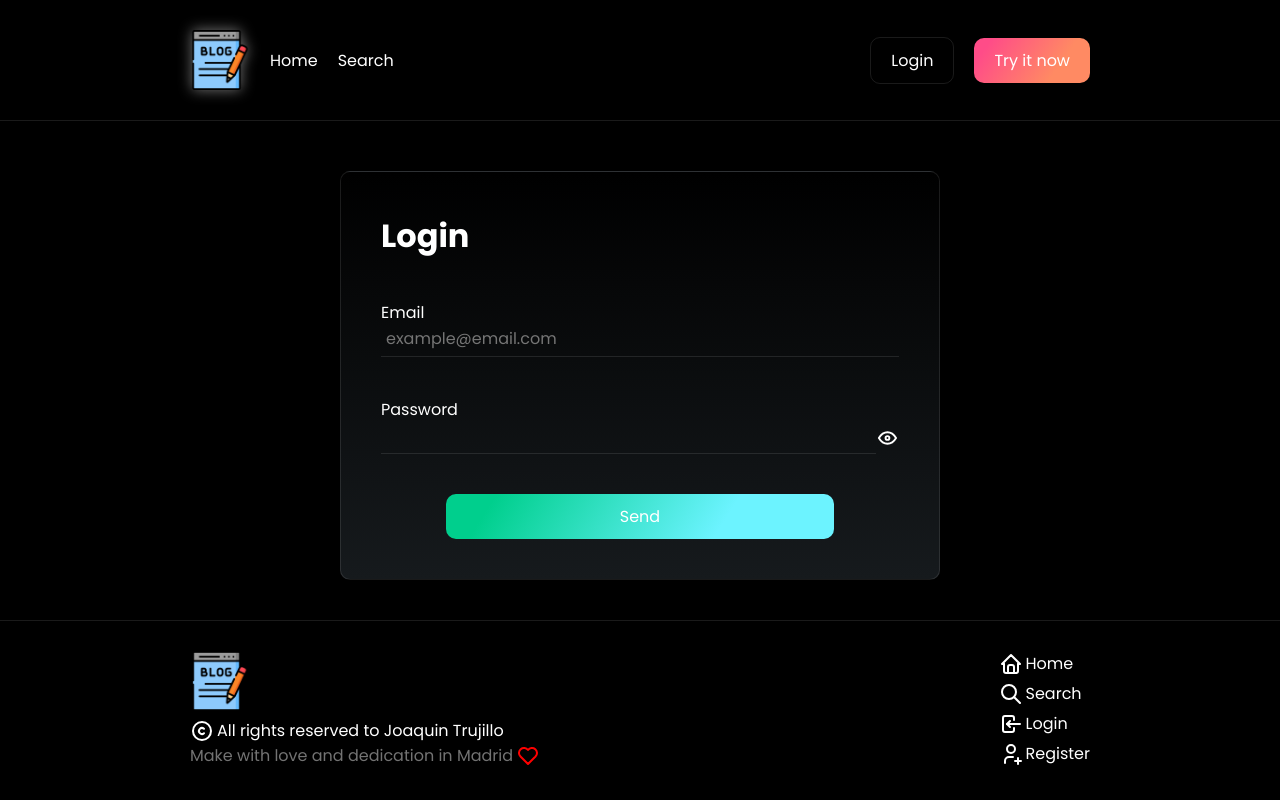
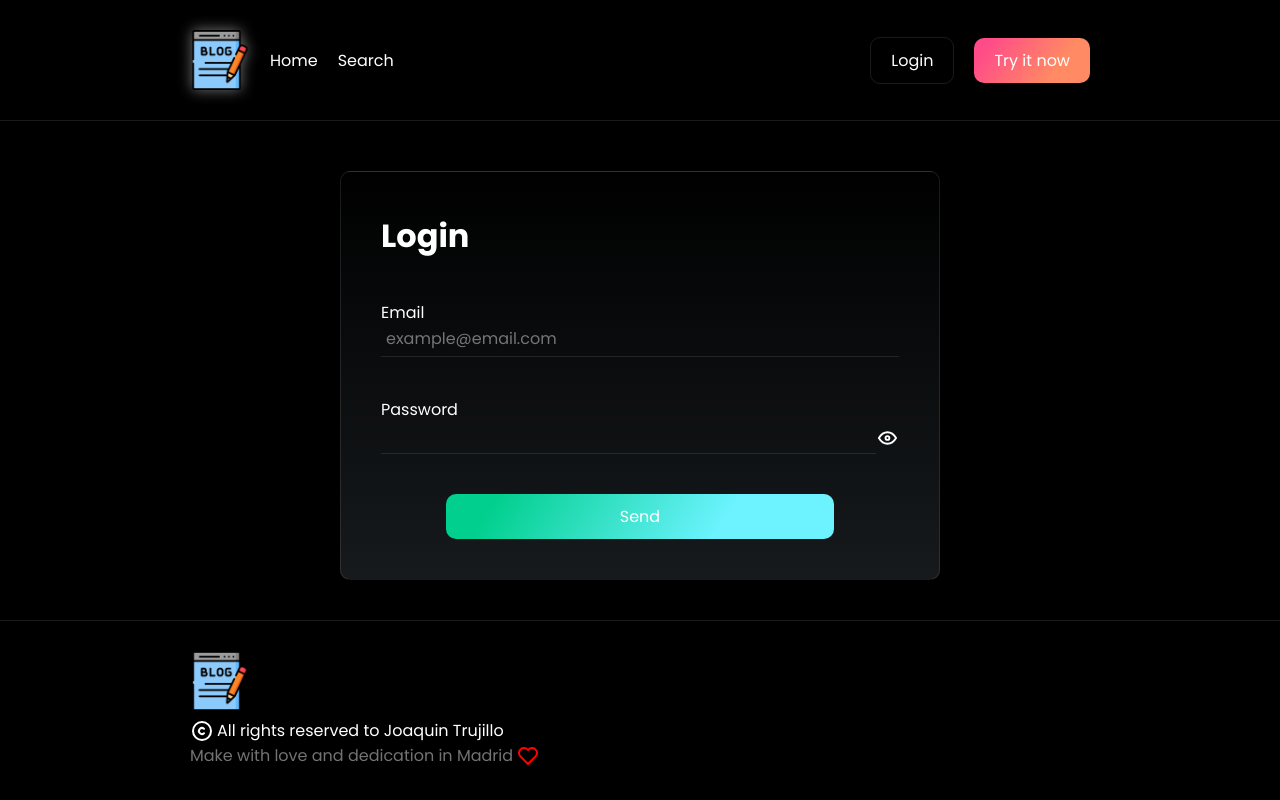
Before and after one commit to forjoa/blog, a React (Vite) app in the folder client/: page /login in a window 1280 px wide. Built offline with nearby package versions, Linux system fonts and the light colour scheme.

Commit message:
delete right side on footer

```diff
--- a/client/src/components/Footer.tsx
+++ b/client/src/components/Footer.tsx
@@ -1,12 +1,7 @@
-import { Link } from 'react-router-dom'
 import logo from '../assets/blog-icon.png'
 import {
   IconCopyright,
-  IconHeart,
-  IconHome,
-  IconSearch,
-  IconLogin,
-  IconUserPlus,
+  IconHeart
 } from '@tabler/icons-react'
 import '../styles/footer.css'
 
@@ -23,25 +18,6 @@ const Footer = () => {
             Make with love and dedication in Madrid <IconHeart color='red' />
           </span>
         </div>
-
-        <div className='footer-text-container'>
-          <Link to='/home'>
-            <IconHome />
-            Home
-          </Link>
-          <Link to='/search'>
-            <IconSearch />
-            Search
-          </Link>
-          <Link to='/login'>
-            <IconLogin />
-            Login
-          </Link>
-          <Link to='/register'>
-            <IconUserPlus />
-            Register
-          </Link>
-        </div>
       </div>
     </footer>
   )
```
